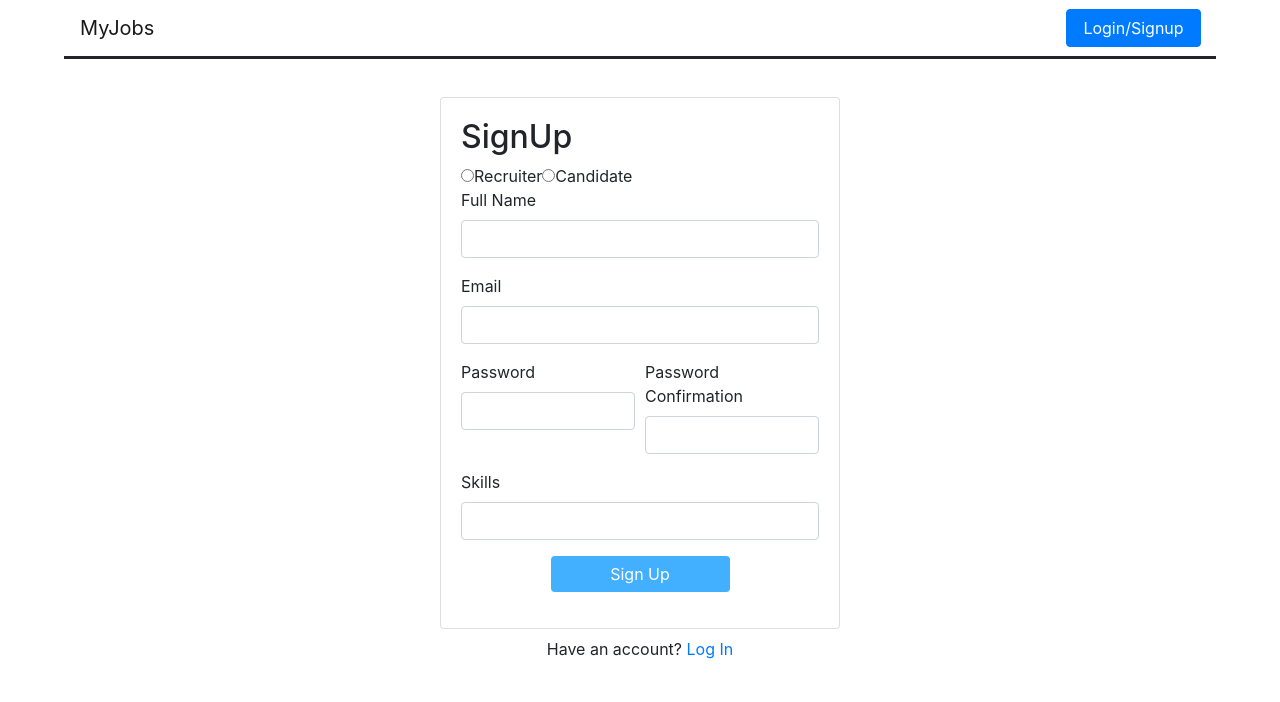
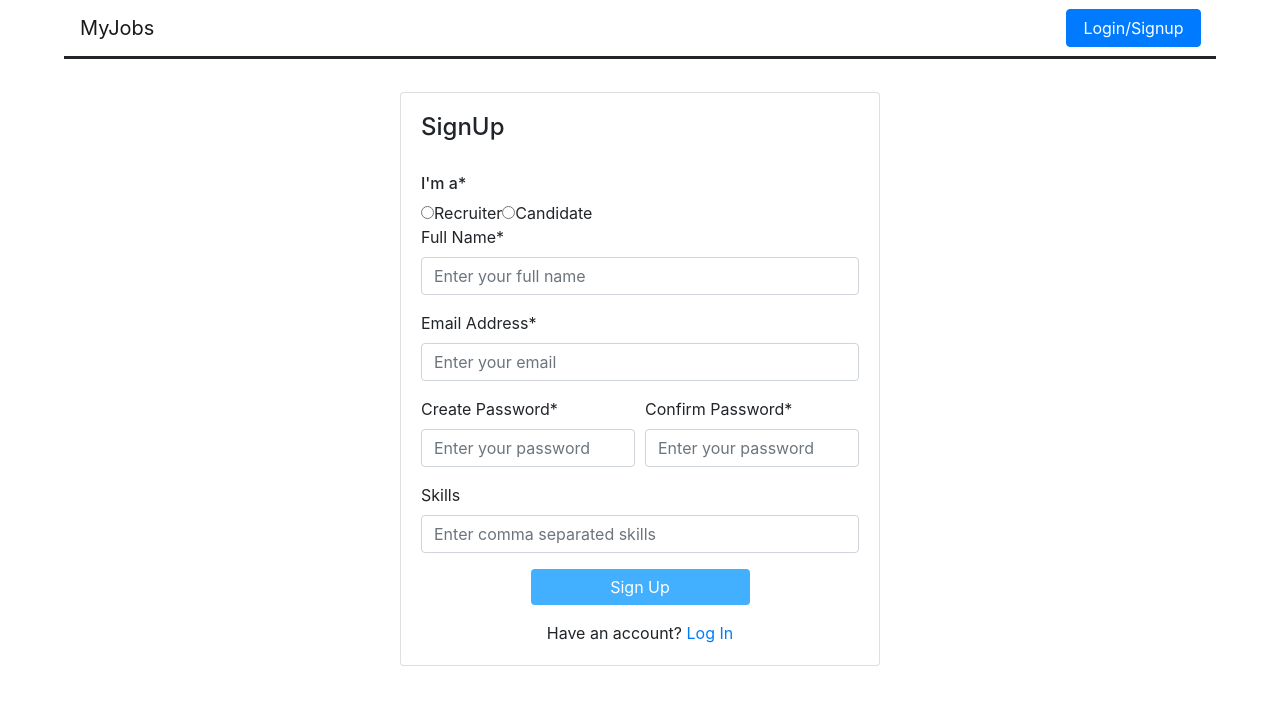
Before and after one commit to SeekerNik/Myjob, a React (Create React App) app: page /signup in a window 1280 px wide. Shown: the top 702 px of the page. Built offline with nearby package versions, Linux system fonts and the light colour scheme; no server answers.

Commit message:
Role Based authentification done

```diff
--- a/src/components/Candidate.js
+++ b/src/components/Candidate.js
@@ -1,9 +1,9 @@
-import React from 'react'
+import React from "react";
 
 export default function Candidate() {
-    return (
-        <div>
-            this is Candidate page
-        </div>
-    )
+  return (
+    <div>
+      <h1>this is Candidate Page</h1>
+    </div>
+  );
 }
--- a/src/components/Login.js
+++ b/src/components/Login.js
@@ -2,6 +2,7 @@ import React, { useRef, useState } from "react";
 import { Container, Form, Button, Card, Alert } from "react-bootstrap";
 import { useAuth } from "../contexts/AuthContext";
 import { Link, useHistory } from "react-router-dom";
+import { db } from "../firebase";
 
 export default function Login() {
   const emailRef = useRef();
@@ -10,19 +11,39 @@ export default function Login() {
   const [error, setError] = useState("");
   const [loading, setLoading] = useState(false);
   const history = useHistory();
+  let role = "";
 
   async function handleSubmit(e) {
     e.preventDefault();
-
+    // db.collection("userdata")
+    //   .get()
+    //   .then(function (doc) {
+    //     if (doc.exist) {
+    //       var mail = doc.data();
+    //       console.log(mail);
+    //     }
+    //   });
+    db.collection("userdata")
+      .get()
+      .then(function (querySnapshot) {
+        querySnapshot.forEach(function (doc) {
+          if (doc.id === emailRef.current.value) {
+            role = doc.data().role;
+          }
+        });
+      });
     try {
       setError("");
       setLoading(true);
       await login(emailRef.current.value, passRef.current.value);
-      history.push("/recruiter");
     } catch {
       setError("Failed to log in");
     }
-
+    if (role === "Recruiter") {
+      history.push("/recruiter");
+    } else {
+      history.push("/candidate");
+    }
     setLoading(false);
   }
 
@@ -31,10 +52,11 @@ export default function Login() {
       className="d-flex align-items-center justify-content-center"
       style={{ minHeight: "80vh" }}
     >
-      <div className="w-100" style={{ maxWidth: "40vh" }}>
+      <div className="w-100" style={{ maxWidth: "60vh" }}>
         <Card>
           <Card.Body>
-            <h2 className="text-center mb-4">Log In</h2>
+            <h4>Login</h4>
+            <br />
             {error && <Alert variant="danger">{error}</Alert>}
             <Form onSubmit={handleSubmit}>
               <Form.Group id="email">
@@ -50,13 +72,13 @@ export default function Login() {
               </Button>
             </Form>
             <div className="w-100 text-center mt-3">
-              <Link to="/forgot-password">Forgot Password?</Link>
+              <Link to="/forgot-password">Forgot your password?</Link>
+            </div>
+            <div className="w-100 text-center mt-2">
+              New to MyJobs? <Link to="/signup">Create an account</Link>
             </div>
           </Card.Body>
         </Card>
-        <div className="w-100 text-center mt-2">
-          Need an account? <Link to="/signup">Sign Up</Link>
-        </div>
       </div>
     </Container>
   );
--- a/src/components/Signup.js
+++ b/src/components/Signup.js
@@ -2,15 +2,18 @@ import React, { useRef, useState } from "react";
 import { Form, Button, Card, Alert, Col, Container } from "react-bootstrap";
 import { useAuth } from "../contexts/AuthContext";
 import { Link, useHistory } from "react-router-dom";
+import { db } from "../firebase";
 
 export default function Signup() {
   const emailRef = useRef();
+  const nameRef = useRef();
+  const skillRef = useRef();
   const passRef = useRef();
   const passConfRef = useRef();
   const { signup } = useAuth();
   const [error, setError] = useState("");
   const [loading, setLoading] = useState(false);
-  const [role, setRole] = useState(0);
+  const [role, setRole] = useState();
   const history = useHistory();
 
   async function handleSubmit(e) {
@@ -18,18 +21,33 @@ export default function Signup() {
     if (passRef.current.value !== passConfRef.current.value) {
       return setError("Passwords do not match");
     }
-    console.log(role);
     try {
       setError("");
       setLoading(true);
       await signup(emailRef.current.value, passRef.current.value);
+
+      db.collection("userdata")
+        .doc(emailRef.current.value)
+        .set({
+          fullname: nameRef.current.value,
+          email: emailRef.current.value,
+          skills: skillRef.current.value,
+          role: role,
+        })
+        .then(() => {
+          alert("Success");
+        })
+        .catch(() => {
+          alert("Failure");
+        });
+
       if (role === "Recruiter") {
         history.push("/recruiter");
       } else {
         history.push("/candidate");
       }
-    } catch {
-      setError("Failed to create an account");
+    } catch (error) {
+      setError(error.message);
     }
 
     setLoading(false);
@@ -42,41 +60,66 @@ export default function Signup() {
       className="d-flex align-items-center justify-content-center"
       style={{ minHeight: "80vh" }}
     >
-      <div className="w-100" style={{ maxWidth: "50vh" }}>
+      <div className="w-100" style={{ maxWidth: "60vh" }}>
         <Card>
           <Card.Body>
-            <h2>SignUp</h2>
+            <h4>SignUp</h4>
+            <br />
             {error && <Alert variant="danger">{error}</Alert>}
+            <h6>I'm a*</h6>
             <Form onSubmit={handleSubmit}>
               <div onChange={userRole}>
-                <input type="radio" value="Recruiter" />
+                <input type="radio" value="Recruiter" name="Role" required />
                 Recruiter
-                <input type="radio" value="Candidate" />
+                <input type="radio" value="Candidate" name="Role" />
                 Candidate
               </div>
               <Form.Group>
-                <Form.Label>Full Name</Form.Label>
-                <Form.Control type="text" required></Form.Control>
+                <Form.Label>Full Name*</Form.Label>
+                <Form.Control
+                  type="text"
+                  ref={nameRef}
+                  required
+                  placeholder="Enter your full name"
+                ></Form.Control>
               </Form.Group>
 
               <Form.Group id="email">
-                <Form.Label>Email</Form.Label>
-                <Form.Control type="email" ref={emailRef} required />
+                <Form.Label>Email Address*</Form.Label>
+                <Form.Control
+                  type="email"
+                  ref={emailRef}
+                  required
+                  placeholder="Enter your email"
+                />
               </Form.Group>
               <Form.Row>
                 <Form.Group as={Col} id="password">
-                  <Form.Label>Password</Form.Label>
-                  <Form.Control type="password" ref={passRef} required />
+                  <Form.Label>Create Password*</Form.Label>
+                  <Form.Control
+                    type="password"
+                    ref={passRef}
+                    required
+                    placeholder="Enter your password"
+                  />
                 </Form.Group>
                 <Form.Group as={Col} id="password-confirm">
-                  <Form.Label>Password Confirmation</Form.Label>
-                  <Form.Control type="password" ref={passConfRef} required />
+                  <Form.Label>Confirm Password*</Form.Label>
+                  <Form.Control
+                    type="password"
+                    ref={passConfRef}
+                    required
+                    placeholder="Enter your password"
+                  />
                 </Form.Group>
               </Form.Row>
-
               <Form.Group id="skills">
                 <Form.Label>Skills</Form.Label>
-                <Form.Control type="text"></Form.Control>
+                <Form.Control
+                  type="text"
+                  ref={skillRef}
+                  placeholder="Enter comma separated skills"
+                ></Form.Control>
               </Form.Group>
               <Form.Group className="align-items-center justify-content-center d-flex">
                 <Button
@@ -92,11 +135,11 @@ export default function Signup() {
                 </Button>
               </Form.Group>
             </Form>
+            <div className="w-100 text-center mt-2">
+              Have an account? <Link to="/login">Log In</Link>
+            </div>
           </Card.Body>
         </Card>
-        <div className="w-100 text-center mt-2">
-          Have an account? <Link to="/login">Log In</Link>
-        </div>
       </div>
     </Container>
   );
--- a/src/firebase.js
+++ b/src/firebase.js
@@ -1,4 +1,4 @@
-import firebase from "firebase/app";
+import firebase from "firebase";
 import "firebase/auth";
 
 const app = firebase.initializeApp({
@@ -10,5 +10,7 @@ const app = firebase.initializeApp({
   appId: "1:328459710343:web:8120bee83fa32ee3f72d22",
   measurementId: "G-6GSMS4BD1Y",
 });
+
+export const db = firebase.firestore();
 export const auth = app.auth();
 export default app;
```
Also changed, not shown: public/manifest.json, 1 other file (tests, documents, lock files or other folders).
